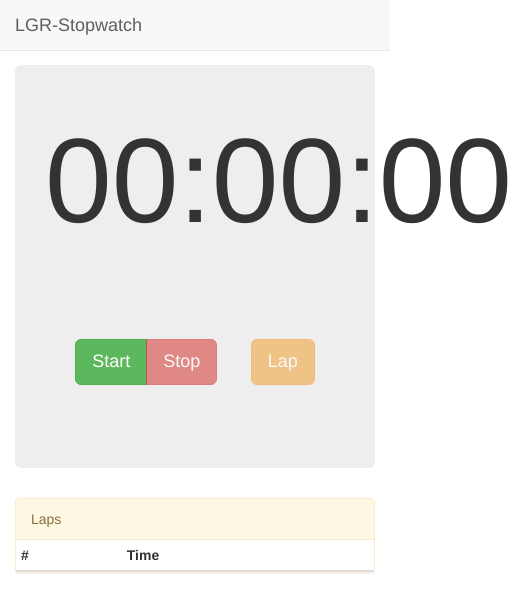
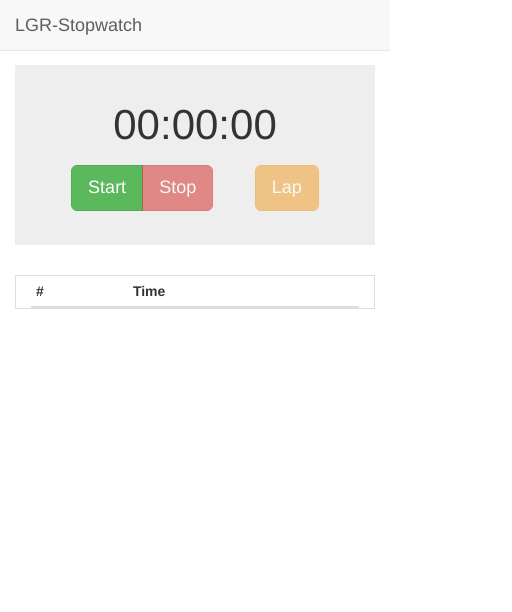
Before and after one commit to cz8s/lgr-stopwatch, a plain HTML site: page index.html in a window 390 px wide. Shown: the whole page, 512 px wide, since content can reach past the window. Drawn offline with Linux system fonts and the light colour scheme.

Commit message:
more mobile friendly

```diff
--- a/css/stopwatch.css
+++ b/css/stopwatch.css
@@ -3,6 +3,10 @@ body {
 }
 
 .time {
-		font-size: 120px;
+		font-size: 800%;
 		text-align: center;
 	}
+
+@media (max-width: 480px) {
+  .time { font-size: 300%; }
+}
--- a/index.html
+++ b/index.html
@@ -26,23 +26,22 @@
 	</div>
 </div>
 
-<div class="container">
+<div class="container-fluid">
 
-	<div class="jumbotron">
+	<div class="jumbotron col-md-12">
 		<div class="time">
-			<span id="timer">00:00:00</span>
-			<div class="btn-group btn-group-lg">
+			<span id="timer" class="col-md-8">00:00:00</span>
+			<span class="btn-group btn-group-lg col-md-3">
 				<button type="button" class="btn btn-success" id="startbtn">Start</button>
 				<button type="button" class="btn btn-danger disabled" id="stopbtn">Stop</button>
-			</div>
-			<div class="btn-group btn-group-lg">
+			</span>
+			<span class="btn-group btn-group-lg col-md-1">
 				<button type="button" class="btn btn-warning disabled" id="lapbtn">Lap</button>
-			</div>
+			</span>
 		</div>
 	</div>
 
-	<div class="panel panel-warning">
-		<div class="panel-heading">Laps</div>
+	<div class="table-responsive col-md-4">
 		<table class="table table-hover table-condensed" id="timetable">
 			<thead>
 				<tr>
```
